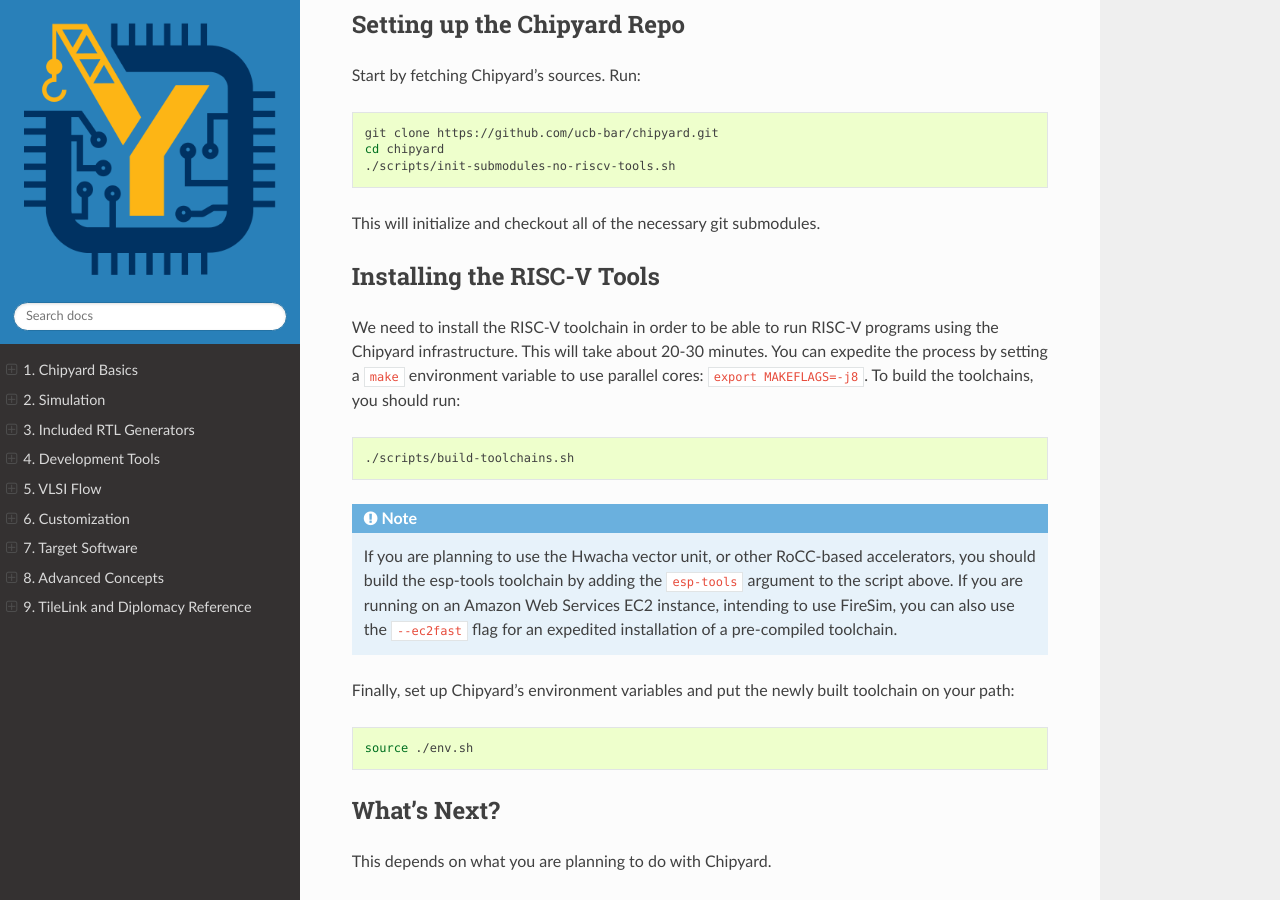
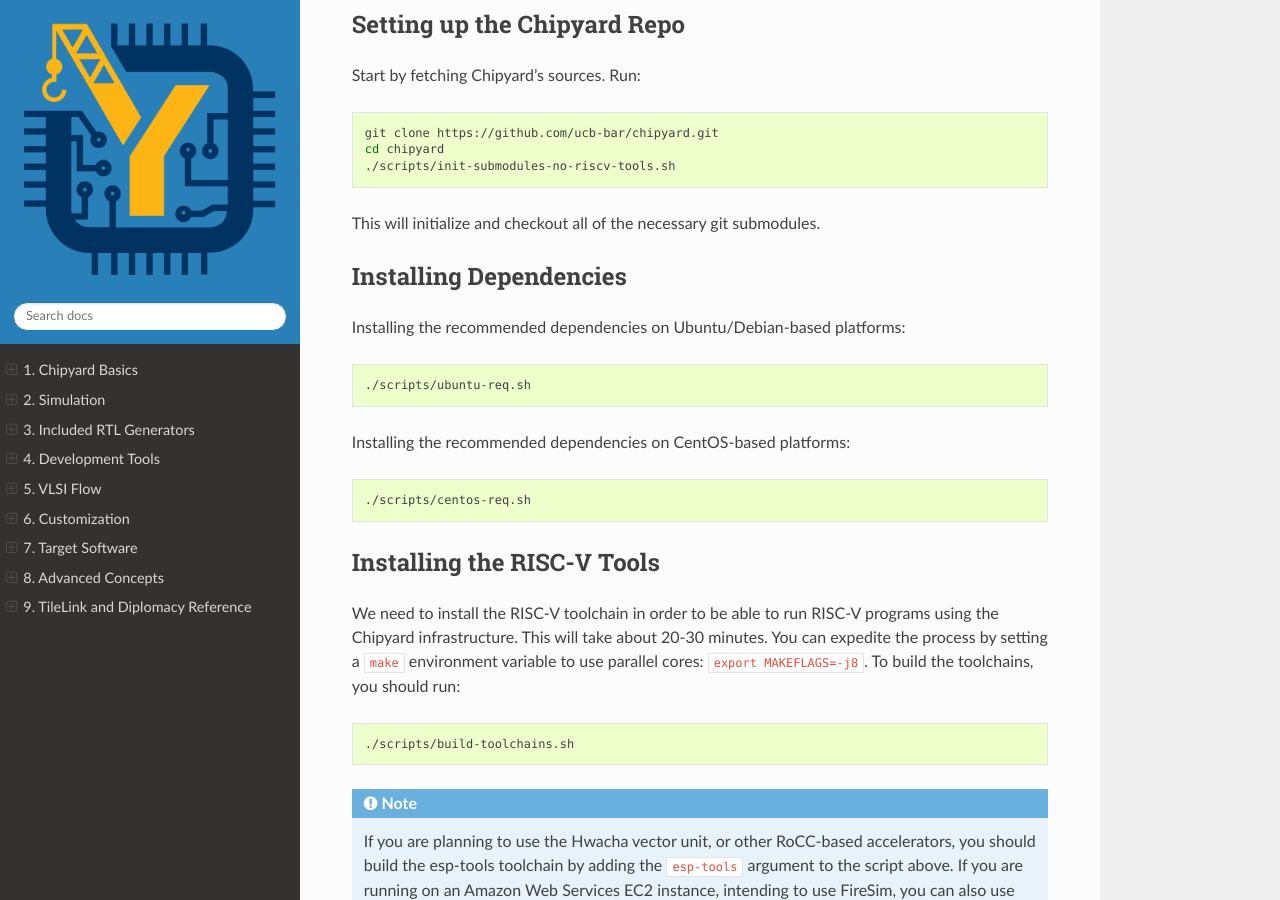
Before and after one commit to ucb-bar/chipyard, a Sphinx documentation site: the page built from docs/index.rst, in a window 1280 px wide and 900 px high, scrolled down 846 px. Built offline with Sphinx 7.4.7 and the Read the Docs theme 2.0.0, drawn with Linux system fonts in a browser that asks for light colours.

Commit message:
Include scripts for dependencies in documentation

```diff
--- a/docs/index.rst
+++ b/docs/index.rst
@@ -36,6 +36,20 @@
     ./scripts/init-submodules-no-riscv-tools.sh
 
 This will initialize and checkout all of the necessary git submodules.
+
+Installing Dependencies
+-------------------------------------------
+Installing the recommended dependencies on Ubuntu/Debian-based platforms:
+
+.. code-block:: shell
+
+    ./scripts/ubuntu-req.sh
+
+Installing the recommended dependencies on CentOS-based platforms:
+
+.. code-block:: shell
+
+   ./scripts/centos-req.sh
 
 Installing the RISC-V Tools
 -------------------------------------------
```
